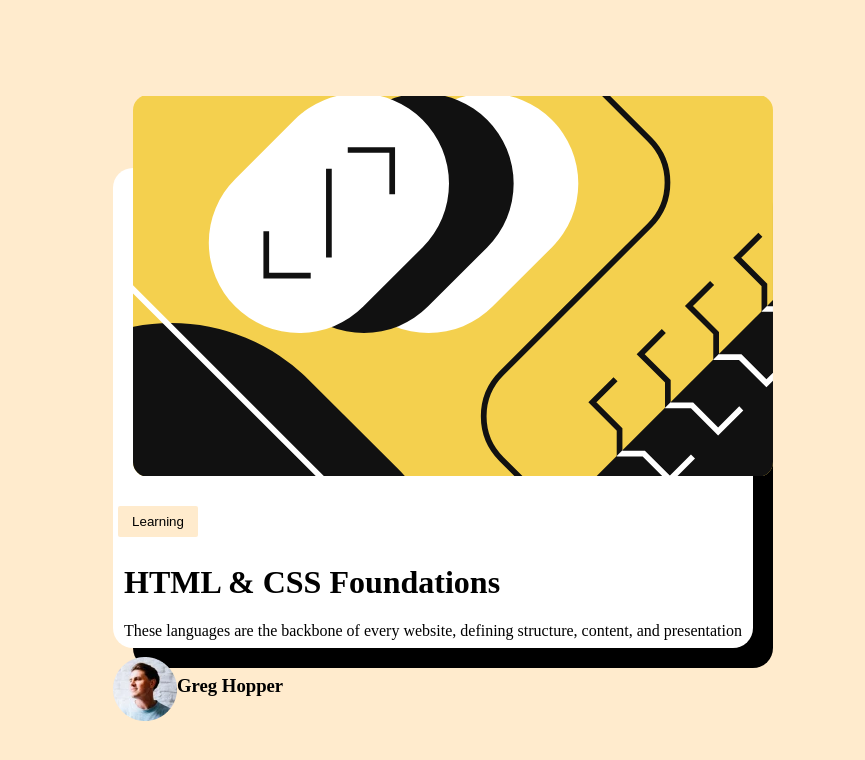
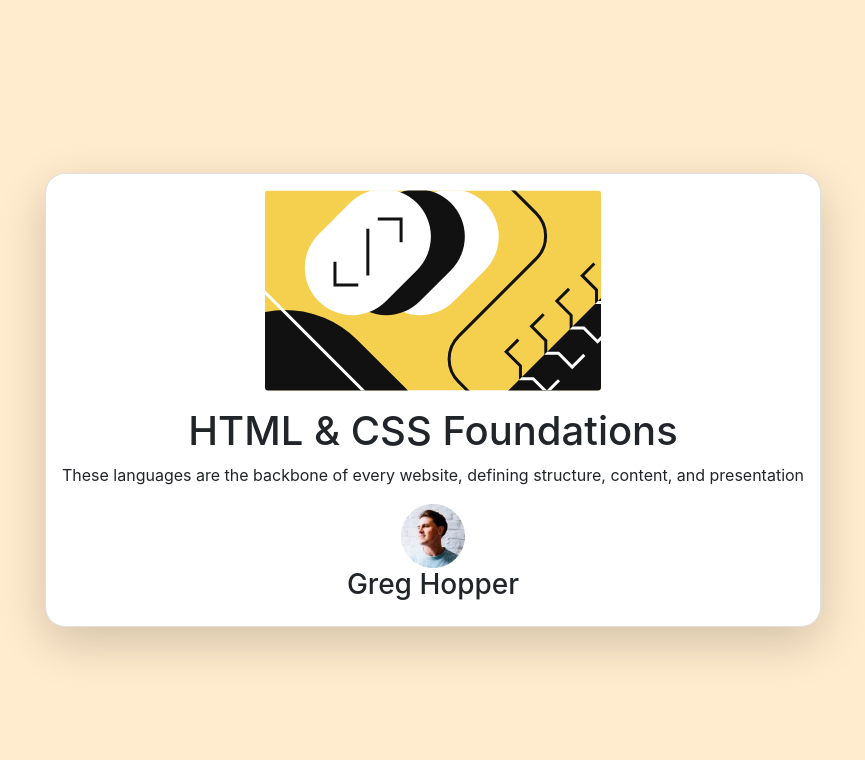
Before and after one commit to ShaolinRat/ALAB-326.3.1, a plain HTML site: page blog-preview-card-main/index.html in a window 1280 px wide. Shown: the whole page, without its empty margins (207-1072 px from the left). Drawn offline with nearby package versions, Linux system fonts and the light colour scheme.

Commit message:
qr code done, blog preview halfway done

```diff
--- a/blog-preview-card-main/index.html
+++ b/blog-preview-card-main/index.html
@@ -3,18 +3,17 @@
   <head>
     <meta charset="UTF-8" />
     <meta name="viewport" content="width=device-width, initial-scale=1.0" />
-    <!-- displays site properly based on user's device -->
-
     <link
       rel="icon"
       type="image/png"
       sizes="32x32"
       href="./assets/images/favicon-32x32.png"
     />
-
     <title>Frontend Mentor | Blog preview card</title>
-
-    <!-- Feel free to remove these styles or customise in your own stylesheet 👍 -->
+    <link
+      rel="stylesheet"
+      href="https://stackpath.bootstrapcdn.com/bootstrap/4.5.2/css/bootstrap.min.css"
+    />
     <style>
       .attribution {
         font-size: 11px;
@@ -25,97 +24,26 @@
       }
       body {
         background-color: blanchedalmond;
-        height: 100vh;
-        display: flex;
-        justify-content: center;
-        align-items: center;
-      }
-      .card {
-        border-radius: 20px;
-        box-shadow: 20px 20px 0px;
-        background-color: white;
-        display: flex;
-        flex-direction: column;
-        justify-content: center;
-        align-items: center;
-        height: 60vh;
-        width: 50vw;
-      }
-      button {
-        border: 0cap;
-        border-radius: 2px;
-        background-color: blanchedalmond;
-        padding: 8px;
-        margin: 5px 5px 5px;
-        width: 5rem;
-        align-self: flex-start;
-      }
-
-      #example {
-        width: 100%;
-        height: 100vh;
-        border: 1px solid black;
-        display: flex;
-        align-items: center;
-      }
-
-      #example-card {
-        flex: 1;
-        border: 1px solid black;
-        display: flex;
-        align-items: center;
-      }
-      #header-image-container {
-        width: 100%;
-      }
-      #header-image {
-        border-radius: 15px;
-        margin-right: 20px;
-        margin-bottom: 20px;
-        margin-left: 20px;
-        width: 100%;
-      }
-      #pic-name {
-        display: flex;
-        align-self: flex-start;
       }
     </style>
   </head>
-  <body>
-    <div class="card">
+  <body class="d-flex justify-content-center align-items-center vh-100">
+    <div class="card text-center p-3 shadow-lg" style="border-radius: 20px;">
       <div id="wrapper"></div>
-      <div id="header-image-container">
+      <div id="header-image-container" class="mb-3">
+
         <img
           src="./assets/images/illustration-article.svg"
           alt=""
           id="header-image"
+          class="img-fluid rounded"
         />
       </div>
-      <button>Learning</button>
-      <div id="card-body">
-        <h1>HTML & CSS Foundations</h1>
-        <p>
-          These languages are the backbone of every website, defining structure,
-          content, and presentation
-        </p>
-      </div>
-      <div id="pic-name">
-        <img src="./assets/images/image-avatar.webp" alt="image avatar" />
+      <h1>HTML & CSS Foundations</h1>
+      <p>These languages are the backbone of every website, defining structure, content, and presentation</p>
+      <div class="container ">
+
+        <img src="./assets/images/image-avatar.webp" alt="">
         <h3>Greg Hopper</h3>
       </div>
-    </div>
-
-    <!-- <div id="example">
-        <div id="card-example">
-          Card
-        </div>
-      </div> -->
-
-    <!-- <div class="attribution">
-      Challenge by
-      <a href="https://www.frontendmentor.io?ref=challenge" target="_blank"
-        >Frontend Mentor</a
-      >. Coded by <a href="#">Your Name Here</a>.
-    </div> -->
-  </body>
-</html>
+      <button class="btn btn-light
```
Also changed, not shown: qr-code-component-main/index.html (+28 -25 lines).
